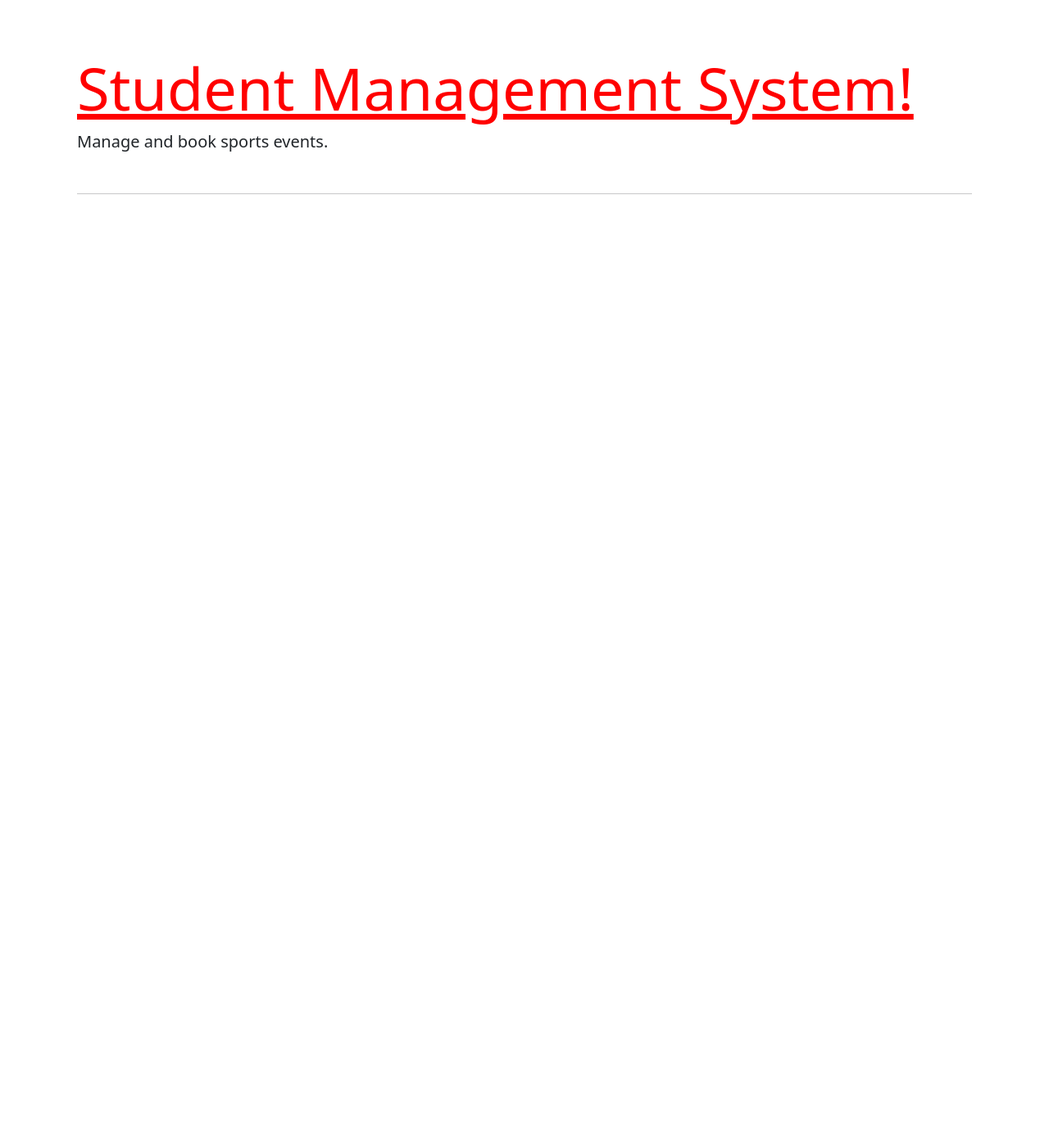
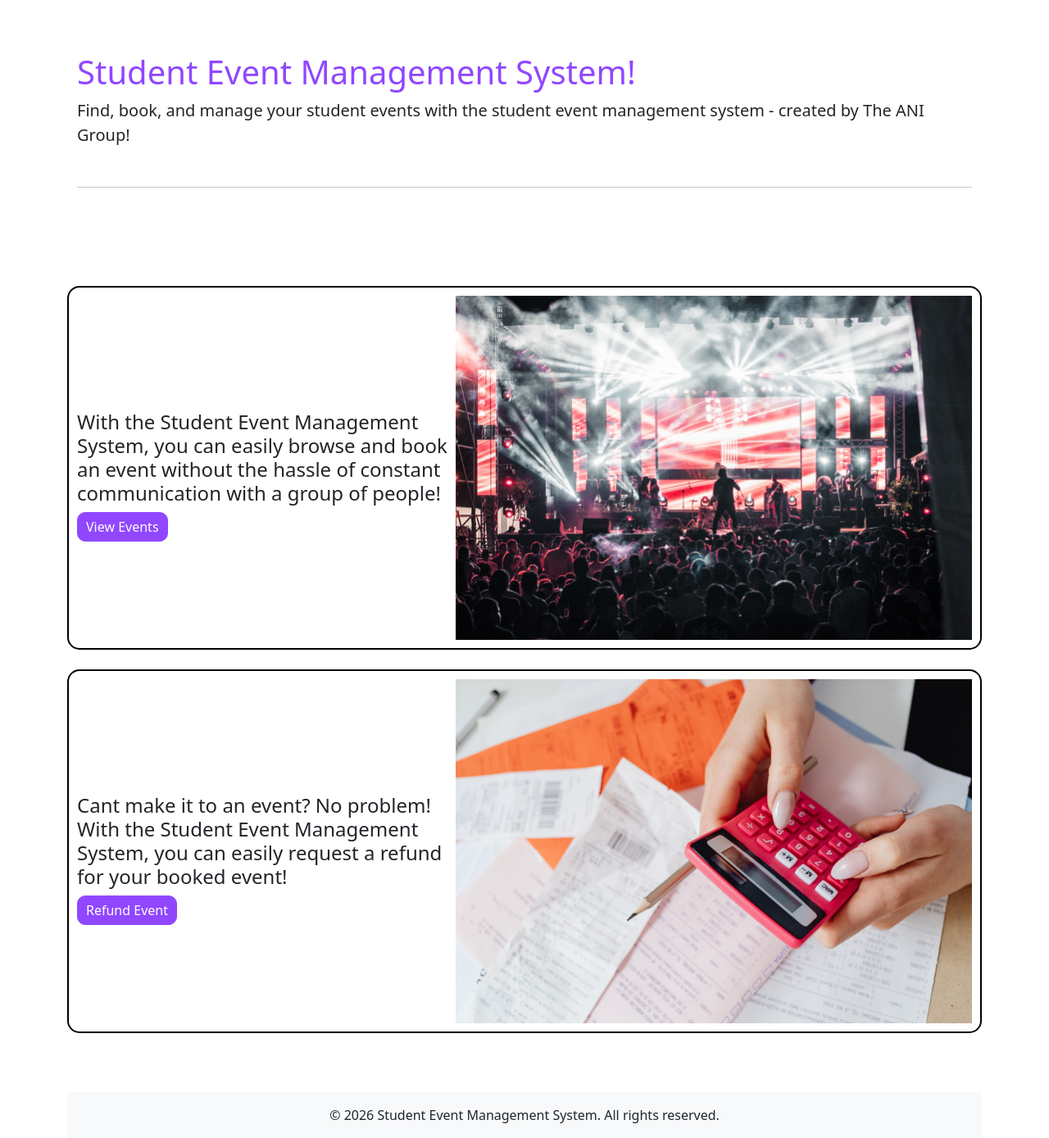
Before and after one commit to Tiyko/NCI-SE2026-student_management_system, a Django app: page / in a window 1280 px wide. Shown: the part 80-1469 px from the top of the page at 82% size. Before the commit the page ends 317 px from the top, so only its background shows below. Run offline with Django 5.2, Linux system fonts and the light colour scheme; parts of the project's set-up code (start-up, migrations or seed data) failed here and were passed over.

Commit message:
Built the homepage structure

```diff
--- a/homepage/templates/home/index.html
+++ b/homepage/templates/home/index.html
@@ -1,13 +1,60 @@
 {% extends "base.html" %}
+{% load static %}
 
 {% block content %}
 
 <div class="container py-5">
 
-    <h1 class="colorreds display-2">Student Management System!</h1>
-    <p class="lead">Manage and book sports events.</p>
+    <h1 id="h_head" display-2">Student Event Management System!</h1>
+    <p class="lead">Find, book, and manage your student events with the student event management system - created by The ANI Group!</p>
 
     <hr class="my-5">
 </div>
 
+<br>
+
+    <div id="i_div1">
+
+        <div id="i_div2">
+            <h4>With the Student Event Management System, you can easily browse and book an event without the hassle of constant communication with a group of people!</h4>
+
+                <a href="{% url 'events' %}">
+                    <button class="h_btn">View Events</button>
+                </a>
+        </div>
+
+            <div id="i_div3">
+                <img src="{% static 'images/concert.jpg' %}" alt="Crowd at a concert">
+            </div>
+
+    </div>
+
+    <br>
+
+    <div id="i_div1">
+
+        <div id="i_div2">
+            <h4>Cant make it to an event? No problem! With the Student Event Management System, you can easily request a refund for your booked event!</h4>
+
+                <a href="{% url 'events' %}">
+                    <button class="h_btn">Refund Event</button>
+                </a>
+        </div>
+
+            <div id="i_div3">
+                <img src="{% static 'images/receipt.jpg' %}" alt="Receipt for an event">
+            </div>
+
+    </div>
+
+    <br>
+
+    <!-- This div structures the footer of the page -->
+
+    <footer class="container-fluid bg-light py-3 mt-5">
+        <div class="text-center">
+            <p class="mb-0">&copy; 2026 Student Event Management System. All rights reserved.</p>
+        </div>
+    </footer>
+
 {% endblock %}
--- a/static/css/style.css
+++ b/static/css/style.css
@@ -10,3 +10,41 @@
     color: red;
     text-decoration: underline;
 }
+
+/*Homepage css - Aidas Kibas*/
+
+#h_head {
+    color: rgb(144, 71, 255);
+    text-decoration: bold;
+}
+
+#i_div1 {
+    border: 2px solid black;
+    border-radius: 15px;
+    padding: 10px;
+    display: flex;
+    align-items: center;
+    justify-content: space-between;
+}
+
+#i_div2 {
+    margin-top: 20px;
+}
+
+.h_btn {
+    color: white;
+    background-color: rgb(144, 71, 255);
+    border: 1px solid rgb(144, 71, 255);
+    border-radius: 10px;
+    padding: 5px 10px;
+}
+
+.h_btn:hover {
+    color: rgb(144, 71, 255);
+    background-color: white;
+    border: 1px solid rgb(144, 71, 255);
+}
+
+#i_div3 img{
+    width: 630px;
+}
--- a/student_management_system/urls.py
+++ b/student_management_system/urls.py
@@ -22,7 +22,7 @@ from django.urls import path, include
 
 urlpatterns = [
     path('admin/', admin.site.urls),
-    path('accounts/', include('allauth.urls')),
+    path('accounts/', include('allauth.urls'), name='accounts'),
     path('', include('homepage.urls'), name='homepage'),
     path('events/', include('events.urls'), name='events'),
     path('booking_page/', include('booking_page.urls'), name='booking_page'),
```
Also changed, not shown: static/images/concert.jpg (added), static/images/receipt.jpg (added).
